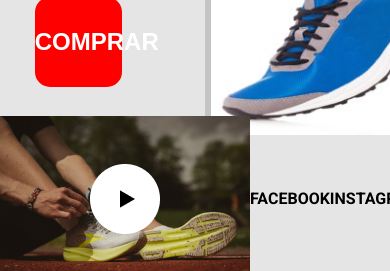
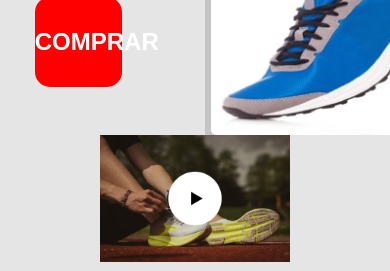
Before and after one commit to Romulo-Pinheiro/rocketshoes, a plain HTML site: page index.html in a window 390 px wide. Shown: the part 582-853 px from the top of the page. Drawn offline with Linux system fonts and the light colour scheme.

Commit message:
Improved footer responsiveness

```diff
--- a/style.css
+++ b/style.css
@@ -189,25 +189,37 @@ footer{
 	display: flex;
 	max-height: 15vh;
 	height: 15vh;
+	max-width: 100vw;
 }
 
 footer > ul{
 	flex-grow: 1;
 	display: flex;
 	list-style: none;
+	flex-wrap: wrap;
+}
+
+
+#footer-img{
+	width: 100%;
+	max-height: 100%;
+	max-width: 350px;
 }
 
 footer > ul > li{
 	display: flex;
 	align-items: center;
 	justify-content: center;
-	flex-basis: 15%;
+	flex-basis: 12.5%;
 	height: 100%;
+	min-width: 240px;
+	flex-grow: 1;
 }
 
 footer > ul > li:last-child{
-	flex-grow: 1;
+	flex-grow: 2;
 	background-color: var(--footer);
+	min-width: 303px;
 }
 
 footer > ul > li:last-child > a {
@@ -296,4 +308,9 @@ footer > ul > li:last-child > a {
 		top: -7px;
 	}
 
+	#footer-img{
+		height: auto;
+		width: auto;
+	}
+
 }
```
